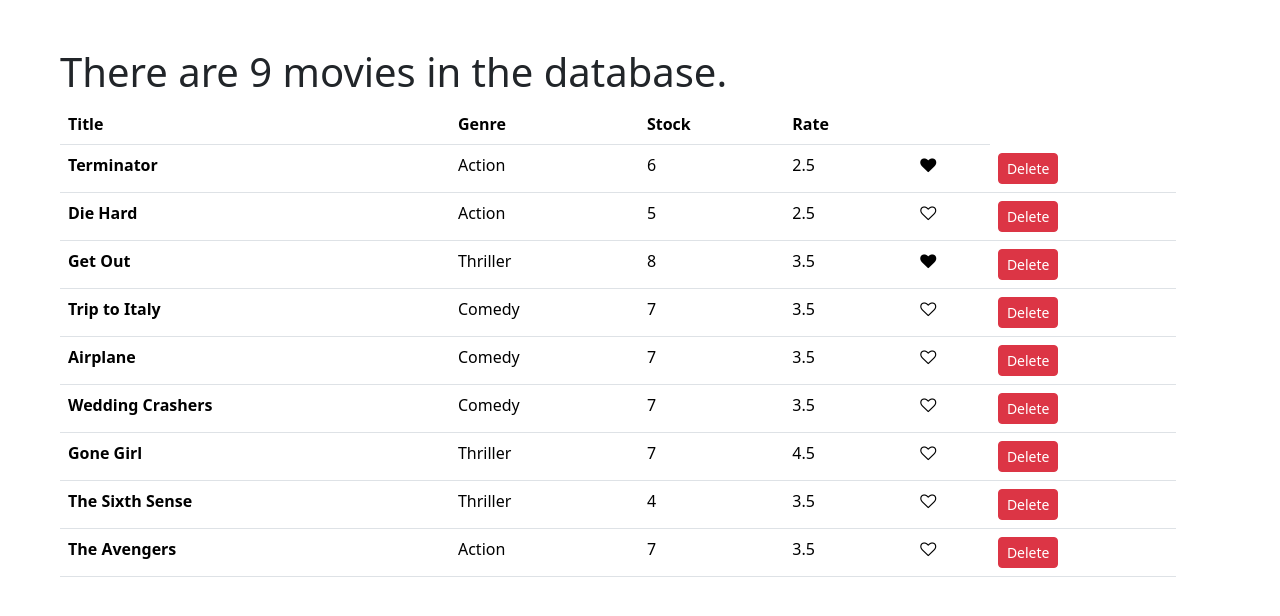
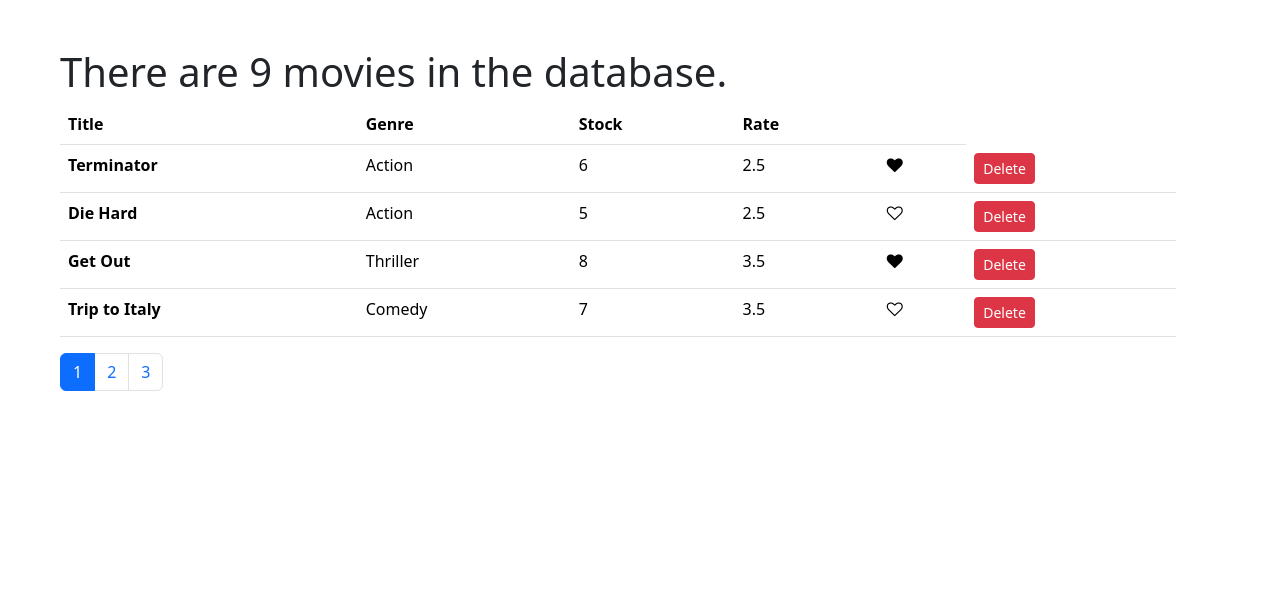
Before and after one commit to aloaam/mastering-react-vidly, a React (Create React App) app: page / in a window 1280 px wide. Shown: the top 616 px of the page. Built offline with nearby package versions, Linux system fonts and the light colour scheme.

Commit message:
finish subsection Pagination-Paginating Data

```diff
--- a/package.json
+++ b/package.json
@@ -6,6 +6,7 @@
     "@testing-library/jest-dom": "^5.16.5",
     "@testing-library/react": "^13.4.0",
     "@testing-library/user-event": "^13.5.0",
+    "lodash": "^4.17.21",
     "react": "^18.2.0",
     "react-dom": "^18.2.0",
     "react-scripts": "5.0.1",
--- /dev/null
+++ b/src/components/common/pagination.jsx
@@ -0,0 +1,43 @@
+import React, { Component } from "react";
+import _ from "lodash";
+
+class Pagination extends Component {
+  state = {};
+
+  render() {
+    const { itemsCount, pageSize, onPageChange, currentPage } = this.props;
+
+    console.log(currentPage);
+
+    const pagesCount = Math.ceil(itemsCount / pageSize);
+
+    const pages = _.range(1, pagesCount + 1);
+    if (pages.length === 1) return null;
+
+    return (
+      <nav>
+        <ul className="pagination">
+          {pages.map((pageNumber) => {
+            return (
+              <li
+                key={pageNumber}
+                className={
+                  pageNumber === currentPage ? "page-item active" : "page-item"
+                }
+              >
+                <a
+                  onClick={() => onPageChange(pageNumber)}
+                  className="page-link"
+                >
+                  {pageNumber}
+                </a>
+              </li>
+            );
+          })}
+        </ul>
+      </nav>
+    );
+  }
+}
+
+export default Pagination;
--- a/src/components/movies.jsx
+++ b/src/components/movies.jsx
@@ -1,9 +1,20 @@
 import React, { useState } from "react";
 import { getMovies } from "./../fakeMovieService";
 import Like from "./common/like";
+import Pagination from "./common/pagination";
+import paginate from "../utils/paginate";
 
 function Movies() {
+  const MOVIES_PER_PAGE = 4;
+  const START_PAGE = 1;
   const [movies, setMovies] = useState(getMovies());
+  const [pageSize] = useState(MOVIES_PER_PAGE);
+  const [currentPage, setCurrentPage] = useState(START_PAGE);
+
+  const handlePageChange = (pageNumber) => {
+    console.log(pageNumber);
+    setCurrentPage(pageNumber);
+  };
 
   const handleLike = (movie) => {
     const index = movies.indexOf(movie);
@@ -19,7 +30,7 @@ function Movies() {
   if (movies.length === 0) return <h1>There are no movies in the database!</h1>;
 
   return (
-    <div>
+    <React.Fragment>
       <h1>There are {movies.length} movies in the database.</h1>
       <table className="table">
         <thead>
@@ -32,7 +43,7 @@ function Movies() {
           </tr>
         </thead>
         <tbody>
-          {movies.map((movie, ix) => {
+          {paginate(movies, currentPage, pageSize).map((movie, ix) => {
             return (
               <tr key={ix}>
                 <th scope="row">{movie.title}</th>
@@ -56,7 +67,13 @@ function Movies() {
           })}
         </tbody>
       </table>
-    </div>
+      <Pagination
+        onPageChange={handlePageChange}
+        currentPage={currentPage}
+        itemsCount={movies.length}
+        pageSize={pageSize}
+      />
+    </React.Fragment>
   );
 }
 
--- /dev/null
+++ b/src/utils/paginate.js
@@ -0,0 +1,6 @@
+import _ from "lodash";
+
+export default function paginate(items, pageNumber, pageSize) {
+  const startIndex = pageSize * (pageNumber - 1);
+  return _(items).slice(startIndex).take(pageSize).value();
+}
```
Also changed, not shown: 1 other file (tests, documents, lock files or other folders).
